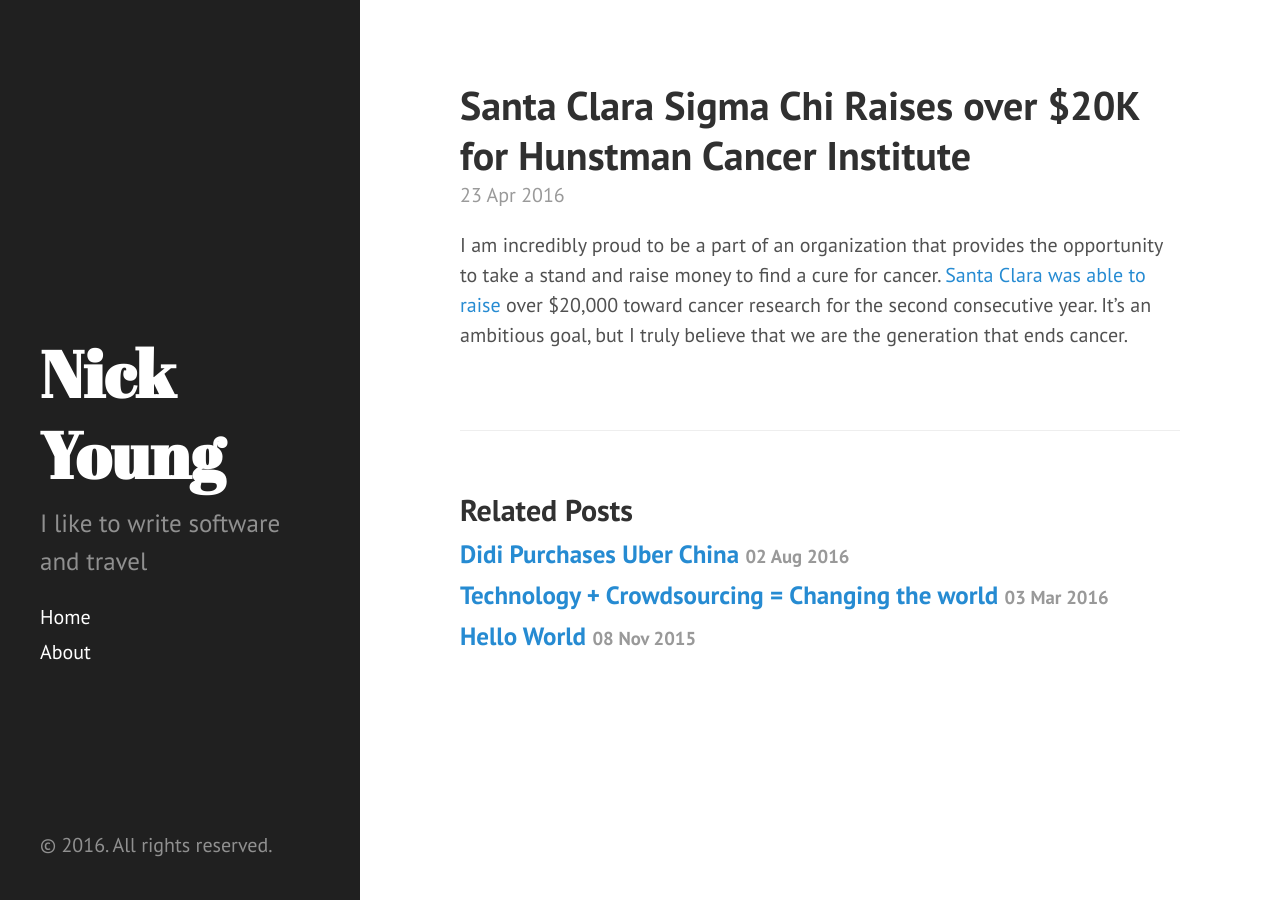
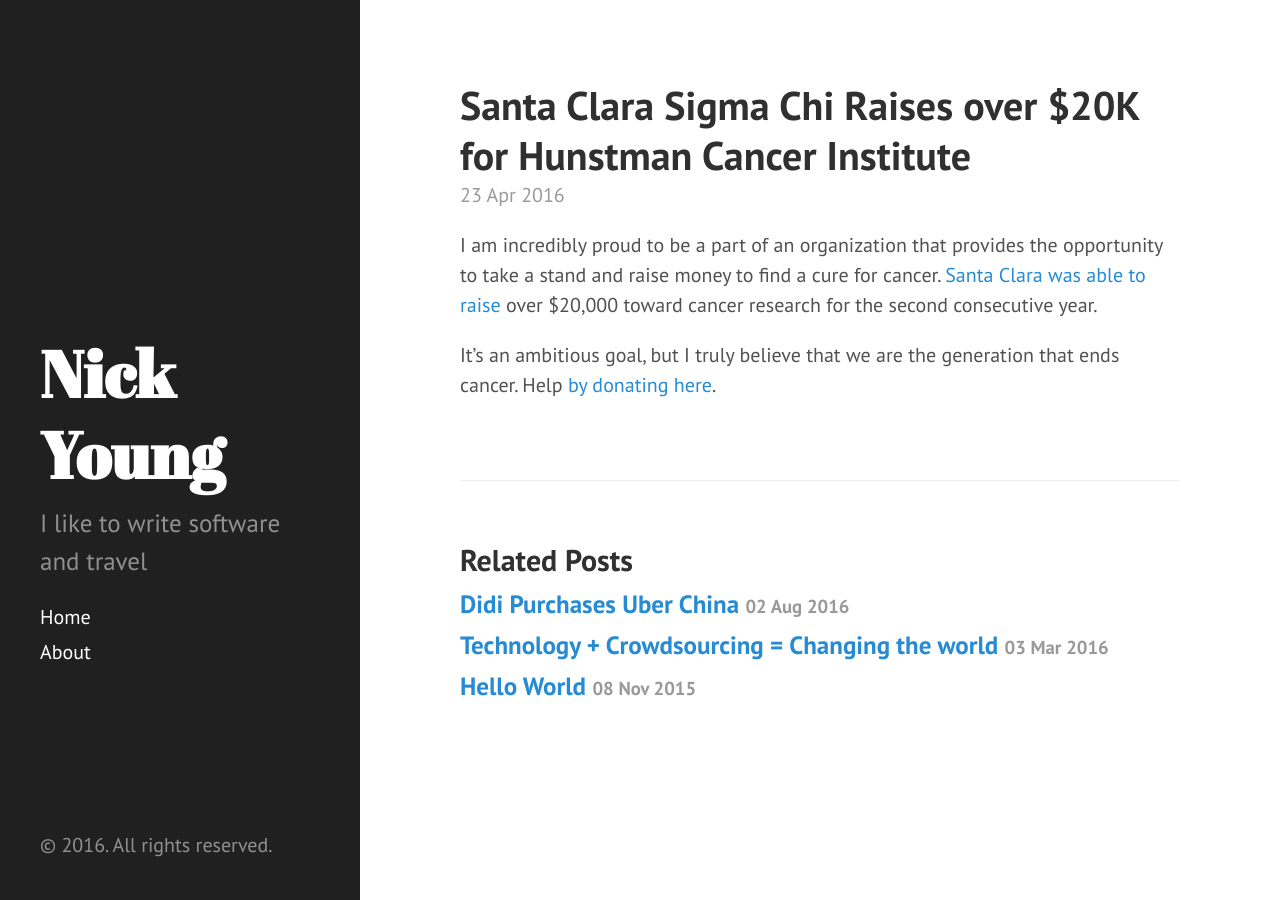
Before and after one commit to thenickyoung/thenickyoung.github.io, a Jekyll site: the page built from _posts/2016-4-23-sigma-chi-huntsman-foundation-commitment.md, in a window 1280 px wide. Built offline with Jekyll 4.4.1, drawn with Linux system fonts in a browser that asks for light colours.

Commit message:
Update 2016-4-23-sigma-chi-huntsman-foundation-commitment.md

```diff
--- a/_posts/2016-4-23-sigma-chi-huntsman-foundation-commitment.md
+++ b/_posts/2016-4-23-sigma-chi-huntsman-foundation-commitment.md
@@ -2,4 +2,6 @@
 layout: post
 title: Santa Clara Sigma Chi Raises over $20K for Hunstman Cancer Institute
 ---
-I am incredibly proud to be a part of an organization that provides the opportunity to take a stand and raise money to find a cure for cancer. [Santa Clara was able to raise](https://www.youtube.com/watch?v=PhwQabmtU8M&feature=youtu.be) over $20,000 toward cancer research for the second consecutive year. It's an ambitious goal, but I truly believe that we are the generation that ends cancer.
+I am incredibly proud to be a part of an organization that provides the opportunity to take a stand and raise money to find a cure for cancer. [Santa Clara was able to raise](https://www.youtube.com/watch?v=PhwQabmtU8M&feature=youtu.be) over $20,000 toward cancer research for the second consecutive year.
+
+It's an ambitious goal, but I truly believe that we are the generation that ends cancer. Help [by donating here](http://www.derbychallenge.org/faf/home/default.asp?ievent=1163823).
```
